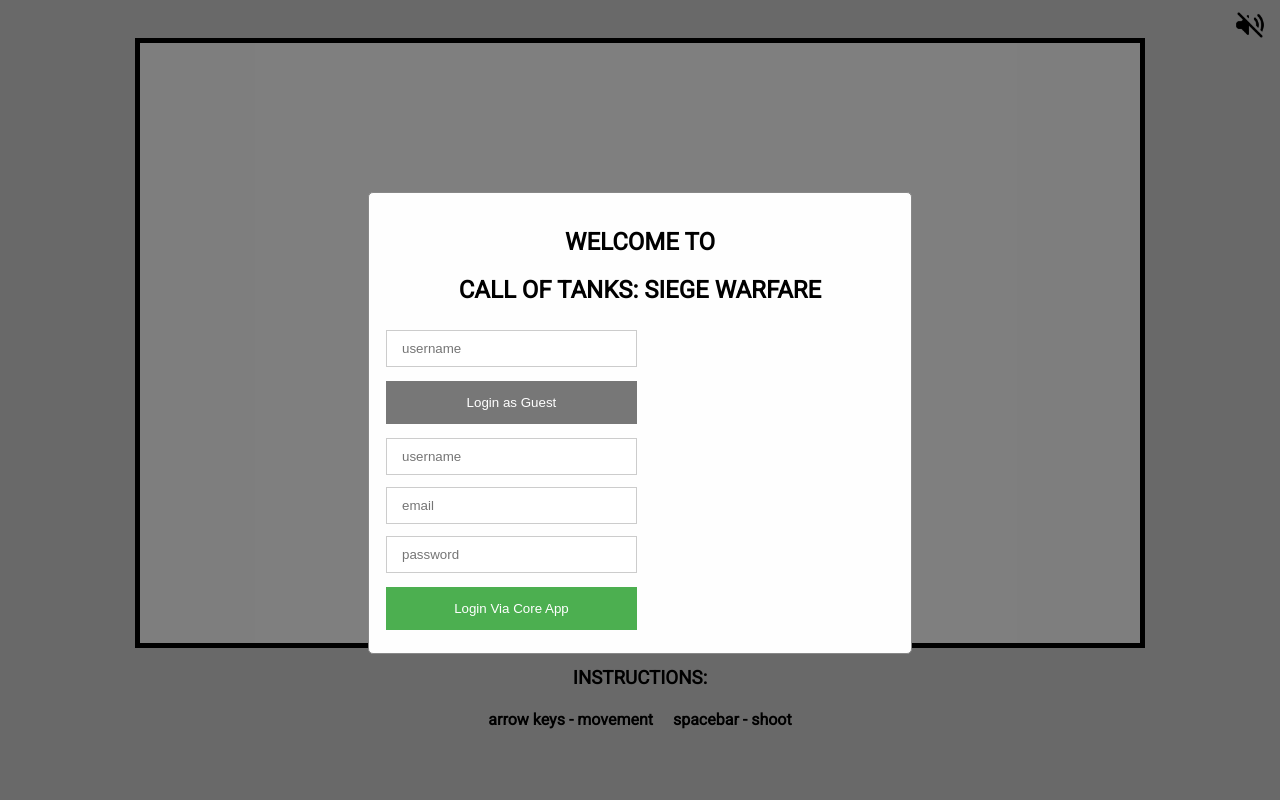
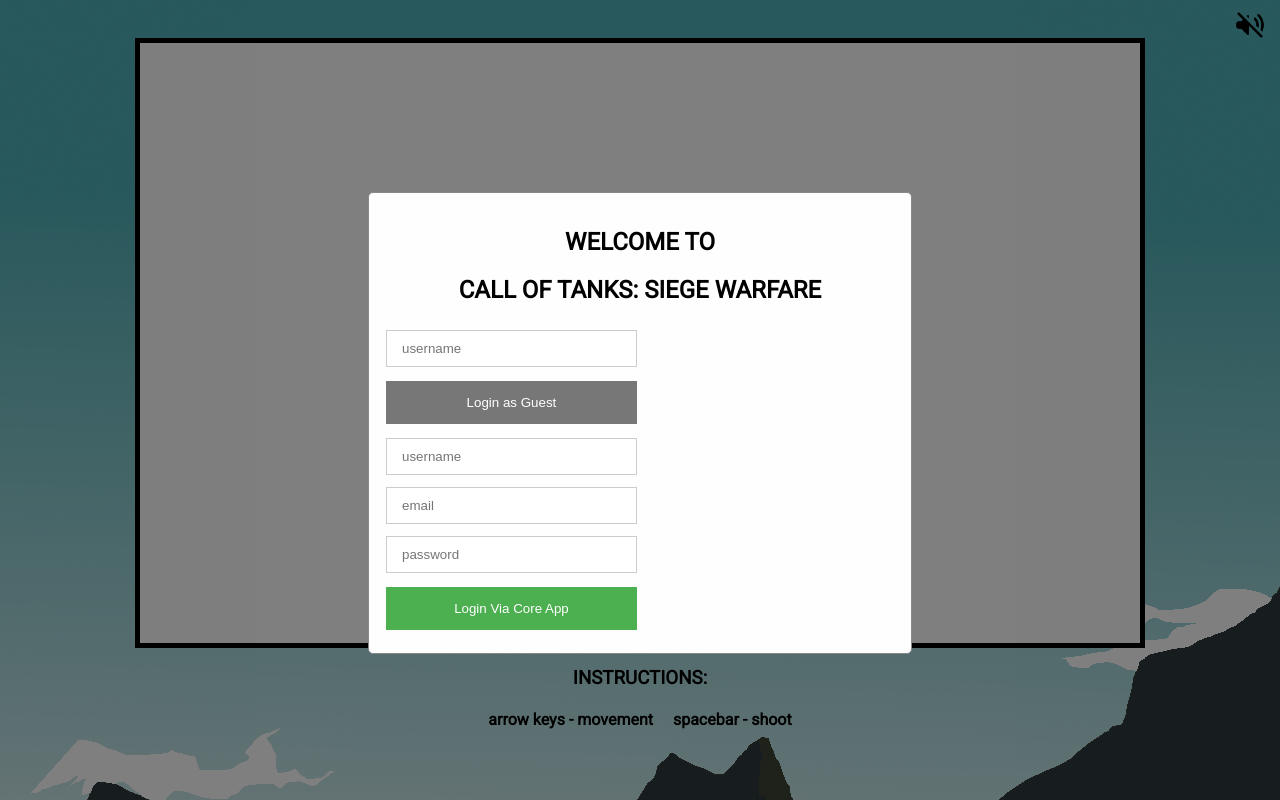
Before and after one commit to kguo6/Comp4711-Tank-Game-App, a website: page static/index.html in a window 1280 px wide. Drawn offline with nearby package versions, Linux system fonts and the light colour scheme; no server answers.

Commit message:
Added background image to game page

```diff
--- a/static/styles/game.css
+++ b/static/styles/game.css
@@ -1,6 +1,5 @@
 html, body {
-    background-color: lightgrey;
-    /* background: url(../assets/images/background.png); */
+    background: url(../assets/images/background.png);
     width: 100%;
     height: 100%;
     margin: 0;
```
Also changed, not shown: static/assets/images/background.png (added).
